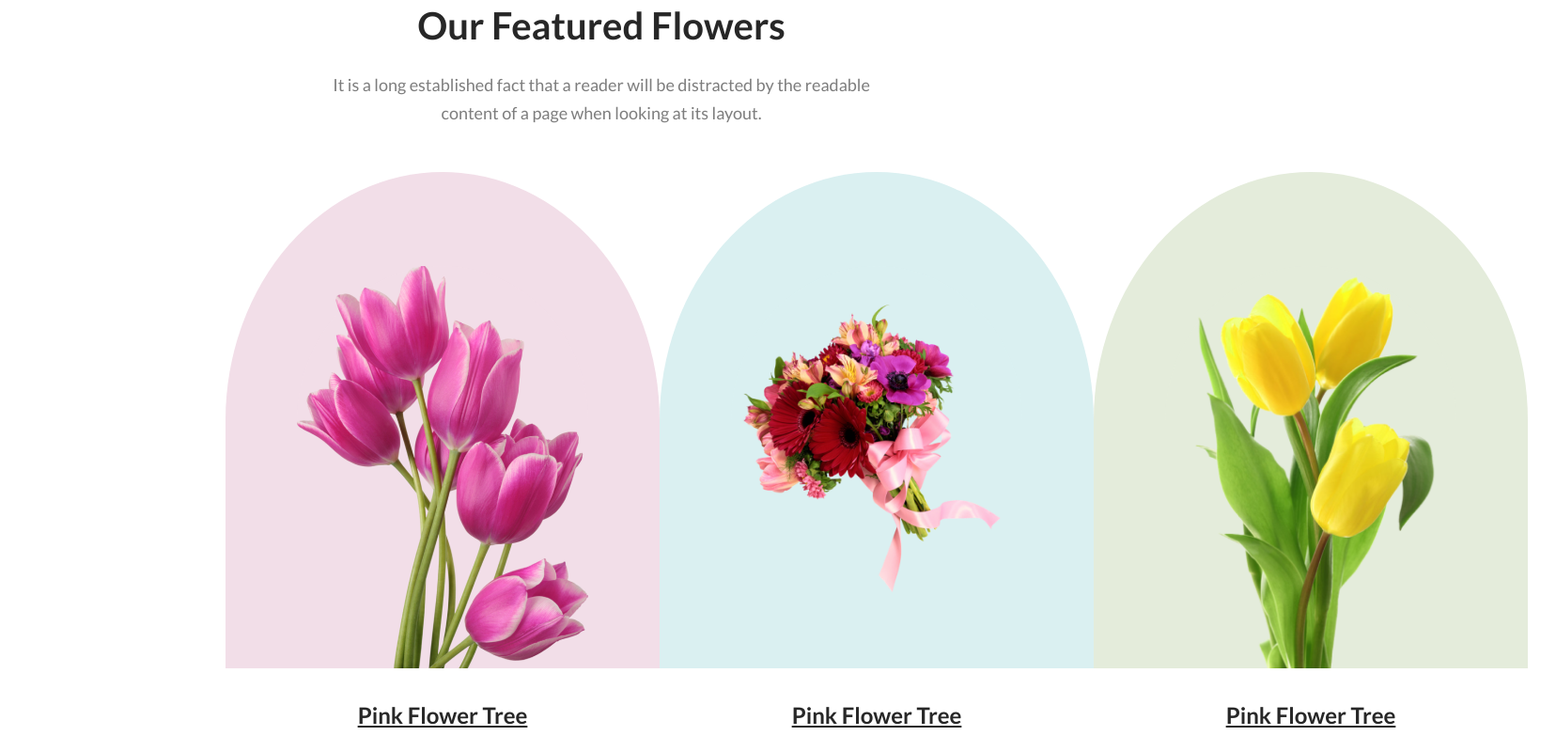
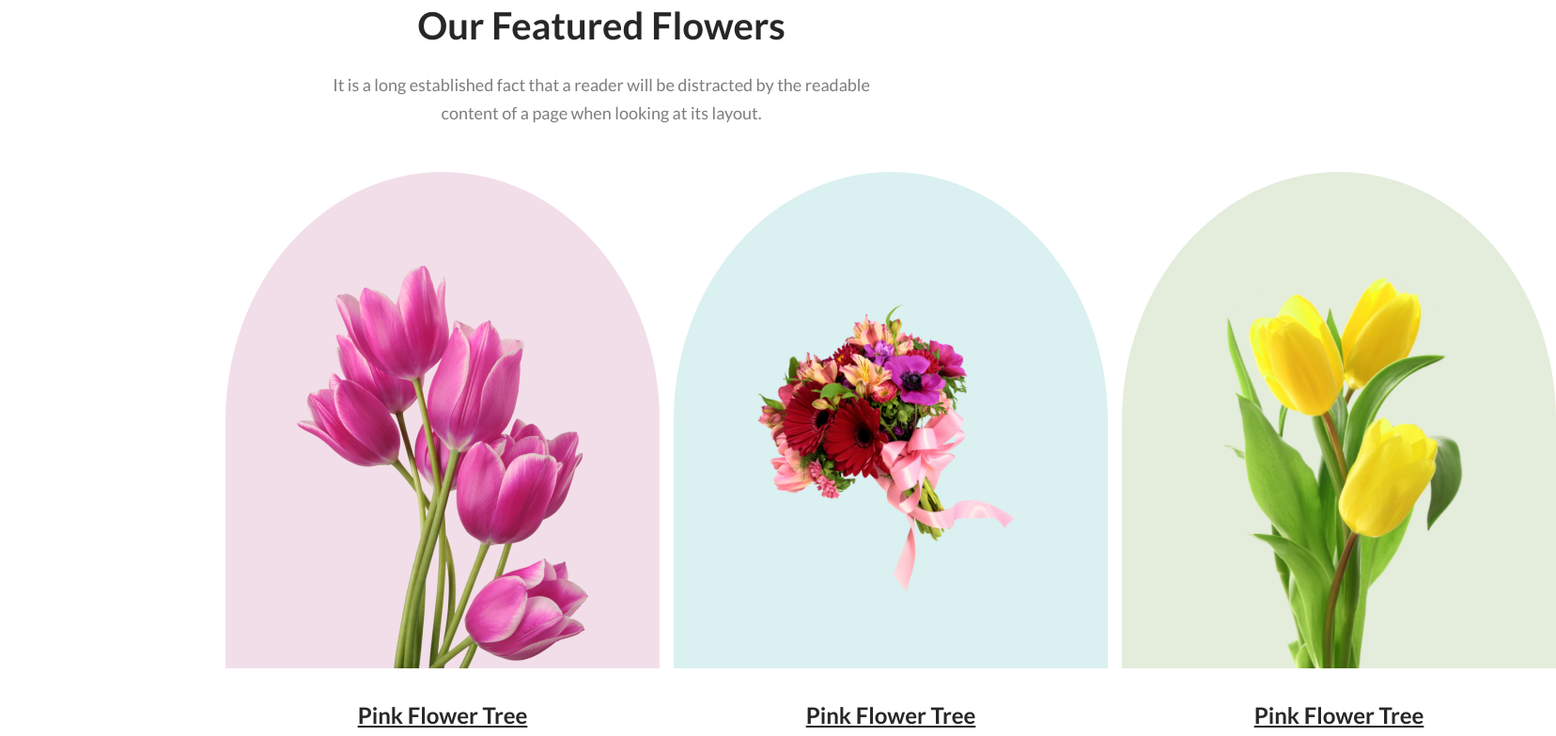
Before and after one commit to ShakeefAhmedRakin/FlowerShop-HTML-CSS, a plain HTML site: page index.html in a window 1280 px wide. Shown: the part 925-1708 px from the top of the page at 94% size, 1656 px wide, since content can reach past the window. Drawn offline with Linux system fonts and the light colour scheme.

Commit message:
Fixed minor problems and updated the completed website pdf

```diff
--- a/styles/styles.css
+++ b/styles/styles.css
@@ -97,8 +97,9 @@ header {
 
 .flower-container {
     display: flex;
-    justify-content: space-between;
+    justify-content: space-around;
     align-items: center;
+    gap: 15px;
 }
 
 .flower-box-1 {
@@ -302,6 +303,7 @@ header {
 .insta-flower-container {
     display: flex;
     justify-content: space-between;
+    gap: 15px;
 }
 
 .insta-flower-container img {
```
Also changed, not shown: index.html (+0 -11 lines), 1 other file.
